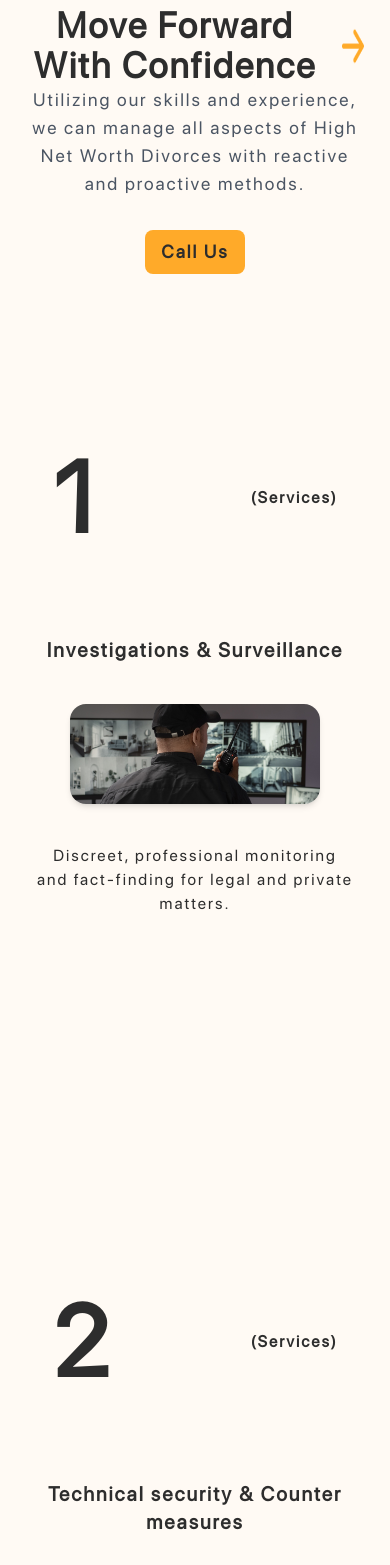
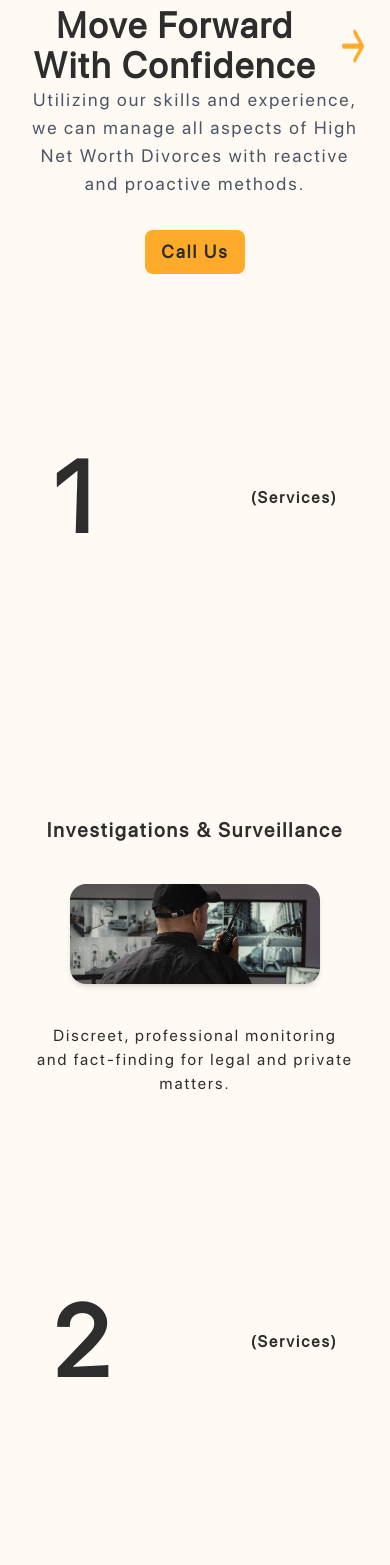
Before and after one commit to rumeshsmrr/Jimmu_V2, a React (Vite) app: page / in a window 390 px wide. Shown: the part 432-1997 px from the top of the page. Built offline with nearby package versions, Linux system fonts and the light colour scheme.

Commit message:
services section scroll animation v1

```diff
--- a/package.json
+++ b/package.json
@@ -10,12 +10,11 @@
     "preview": "vite preview"
   },
   "dependencies": {
-
     "aos": "^2.3.4",
-
     "framer-motion": "^11.15.0",
     "react": "^18.3.1",
-    "react-dom": "^18.3.1"
+    "react-dom": "^18.3.1",
+    "react-intersection-observer": "^9.14.0"
   },
   "devDependencies": {
     "@eslint/js": "^9.17.0",
--- a/src/App.jsx
+++ b/src/App.jsx
@@ -11,11 +11,6 @@ function App() {
   return (
     <>
       <Home />
-      <AboutUs />
-      <Blogs />
-      <ConnectWithUs />
-      <Footer />
-      <FooterBottom />
     </>
   );
 }
--- a/src/Pages/Home.jsx
+++ b/src/Pages/Home.jsx
@@ -2,17 +2,34 @@ import React from "react";
 import Header from "../components/Header.jsx";
 import HeroSection from "../components/HeroSection.jsx";
 import ServicePage from "../components/services.jsx";
+import AboutUs from "../components/AboutUs";
+import Blogs from "../components/Blogs";
+import {Footer, ConnectWithUs, FooterBottom } from "../components/Footer";
 
 export default function Home() {
   return (
     <div>
       <Header />
+
       <section id="home">
         <HeroSection />
       </section>
+
       <section id="services">
         <ServicePage />
       </section>
+
+      <section id="about-us">
+      <AboutUs />
+      </section>
+
+      <section id="blogs">
+      <Blogs />
+      </section>
+
+      <ConnectWithUs />
+      <Footer />
+      <FooterBottom />
     </div>
   );
 }
--- a/src/components/Header.jsx
+++ b/src/components/Header.jsx
@@ -43,22 +43,22 @@ const Header = () => {
             <div className="bg-white shadow-md rounded-full flex items-center justify-center px-2 py-2 mt-4 sm:mt-0 mr-4">
               <ul className="flex flex-wrap justify-center gap-6 px-6">
                 <li>
-                  <a href="#home" className="text-#2d2d2d">
+                  <a href="#home" className="text-secondary">
                     Home
                   </a>
                 </li>
                 <li>
-                  <a href="#services" className="text-#2d2d2d">
+                  <a href="#services" className="text-secondary">
                     Services
                   </a>
                 </li>
                 <li>
-                  <a href="#about-us" className="text-#2d2d2d">
+                  <a href="#about-us" className="text-secondary">
                     About Us
                   </a>
                 </li>
                 <li>
-                  <a href="#blogs" className="text-#2d2d2d">
+                  <a href="#blogs" className="text-secondary">
                     Blogs
                   </a>
                 </li>
--- a/src/components/services.jsx
+++ b/src/components/services.jsx
@@ -1,163 +1,128 @@
 import React from "react";
+import { motion, useAnimation } from "framer-motion";
+import { useInView } from "react-intersection-observer";
 import service1 from "../assets/images/service1.jpg";
 import service2 from "../assets/images/service2.jpg";
 import service3 from "../assets/images/service3.jpg";
 import service4 from "../assets/images/service4.jpg";
 
-const ServicePage = () => {
+const ServiceSection = ({ number, title, description, image, alt, index }) => {
+  const { ref, inView } = useInView({ threshold: 0.5 });
+  const controls = useAnimation();
+
+  React.useEffect(() => {
+    if (inView) {
+      controls.start({
+        opacity: 1,
+        y: 0,
+        filter: "brightness(1)",
+      });
+    } else {
+      controls.start({
+        opacity: 1,
+        y: 50,
+        filter: "brightness(1)",
+      });
+    }
+  }, [inView, controls]);
+
   return (
-    <>
-      <section className="bg-[#FFFAF4] w-full min-h-screen flex items-start justify-center">
-
-        <div className="max-w-full mx-auto grid grid-cols-1 md:grid-cols-2 gap-12 items-start px-4 md:px-0">
-
+    <motion.div
+      ref={ref}
+      className="h-screen flex items-start justify-center"
+      initial={{ opacity: 0, y: 50 }}
+      animate={controls}
+      transition={{ duration: 0.8 }}
+      style={{ position: "sticky", top: 0 }}
+    >
+      <section className="w-full flex items-start justify-center h-full bg-primary">
+        <div className="max-w-full mx-auto grid grid-cols-1 md:grid-cols-2 gap-12 items-start px-4 md:px-0 h-full">
           {/* Left Section */}
           <div className="flex flex-row items-center md:items-start justify-between m-4 md:m-10">
-
-            <h1 className="text-[100px] md:text-[200px] font-bold text-[#2d2d2d] leading-none">1</h1>
-            <p className="text-[#2d2d2d] text-base md:text-lg font-semibold">
+            <h1 className="text-[100px] md:text-[200px] font-bold text-secondary leading-none">
+              {number}
+            </h1>
+            <p className="text-secondary text-base md:text-lg font-semibold">
               (Services)
             </p>
           </div>
 
           {/* Right Section */}
           <div className="mt-6 md:mt-14 flex flex-col gap-10 md:gap-28 items-center md:items-start">
-            <h2 className="text-xl md:text-6xl font-semibold text-[#2d2d2d] text-center md:text-left">
-              Investigations & Surveillance
+            <h2 className="text-xl md:text-6xl font-semibold text-secondary text-center md:text-left">
+              {title}
             </h2>
 
             {/* Image */}
             <div className="w-[300px] md:w-[400px] flex justify-center md:justify-start">
               <img
-                src={service1}
-                alt="Investigations and Surveillance"
+                src={image}
+                alt={alt}
                 className="rounded-2xl shadow-md object-cover w-[250px] md:w-[350px] h-[100px] md:h-[140px]"
               />
             </div>
 
             {/* Description */}
-            <p className="text-base md:text-[25px] text-[#2d2d2d] text-center md:text-left">
-              Discreet, professional monitoring and fact-finding for legal and private matters.
+            <p className="text-base md:text-[25px] text-secondary text-center md:text-left">
+              {description}
             </p>
           </div>
         </div>
       </section>
-
-
-
-      {/* section 2*/}
-      <section className="bg-[#FFFAF4] w-full min-h-screen flex items-start justify-center">
-
-        <div className="max-w-full mx-auto grid grid-cols-1 md:grid-cols-2 gap-12 items-start px-4 md:px-0">
-
-        {/* Left Section */}
-        <div className="flex flex-row items-center md:items-start justify-between m-4 md:m-10">
-
-            <h1 className="text-[100px] md:text-[200px] font-bold text-[#2d2d2d] leading-none">2</h1>
-            <p className="text-[#2d2d2d] text-base md:text-lg font-semibold">
-            (Services)
-            </p>
-        </div>
-
-        {/* Right Section */}
-        <div className="mt-6 md:mt-14 flex flex-col gap-10 md:gap-28 items-center md:items-start">
-            <h2 className="text-xl md:text-6xl font-semibold text-[#2d2d2d] text-center md:text-left">
-            Technical security & Counter measures
-            </h2>
-
-            {/* Image */}
-            <div className="w-[300px] md:w-[400px] flex justify-center md:justify-start">
-            <img
-                src={service2}
-                alt="Investigations and Surveillance"
-                className="rounded-2xl shadow-md object-cover w-[250px] md:w-[350px] h-[100px] md:h-[140px]"
-            />
-            </div>
-
-            {/* Description */}
-            <p className="text-base md:text-[25px] text-[#2d2d2d] text-center md:text-left">
-            Advanced solutions to detect and prevent unauthorized surveillance and breaches
-            </p>
-        </div>
-        </div>
-        </section>
-
-        {/* section 3*/}
-      <section className="bg-[#FFFAF4] w-full min-h-screen flex items-start justify-center">
-
-      <div className="max-w-full mx-auto grid grid-cols-1 md:grid-cols-2 gap-12 items-start px-4 md:px-0">
-
-      {/* Left Section */}
-      <div className="flex flex-row items-center md:items-start justify-between m-4 md:m-10">
-
-          <h1 className="text-[100px] md:text-[200px] font-bold text-[#2d2d2d] leading-none">3</h1>
-          <p className="text-[#2d2d2d] text-base md:text-lg font-semibold">
-          (Services)
-          </p>
-      </div>
-
-      {/* Right Section */}
-      <div className="mt-6 md:mt-14 flex flex-col gap-10 md:gap-28 items-center md:items-start">
-          <h2 className="text-xl md:text-6xl font-semibold text-[#2d2d2d] text-center md:text-left">
-          Cyber Investigators
-          </h2>
-
-          {/* Image */}
-          <div className="w-[300px] md:w-[400px] flex justify-center md:justify-start">
-          <img
-              src={service3}
-              alt="Investigations and Surveillance"
-              className="rounded-2xl shadow-md object-cover w-[250px] md:w-[350px] h-[100px] md:h-[140px]"
-          />
-          </div>
-
-          {/* Description */}
-          <p className="text-base md:text-[25px] text-[#2d2d2d] text-center md:text-left">
-          Expert analysis and tracking of digital crimes, data breaches, and online threats
-          </p>
-      </div>
-      </div>
-      </section>
-
-      {/* section 4*/}
-      <section className="bg-[#FFFAF4] w-full min-h-screen flex items-start justify-center">
-
-        <div className="max-w-full mx-auto grid grid-cols-1 md:grid-cols-2 gap-12 items-start px-4 md:px-0">
-
-        {/* Left Section */}
-        <div className="flex flex-row items-center md:items-start justify-between m-4 md:m-10">
-
-            <h1 className="text-[100px] md:text-[200px] font-bold text-[#2d2d2d] leading-none ">4</h1>
-            <p className="text-[#2d2d2d] text-base md:text-lg font-semibold">
-            (Services)
-            </p>
-        </div>
-
-        {/* Right Section */}
-        <div className="mt-6 md:mt-14 flex flex-col gap-10 md:gap-28 items-center md:items-start">
-            <h2 className="text-xl md:text-6xl font-semibold text-[#2d2d2d] text-center md:text-left">
-            Assets tracing & <br />Forfeiture
-            </h2>
-
-            {/* Image */}
-            <div className="w-[300px] md:w-[400px] flex justify-center md:justify-start">
-            <img
-                src={service4}
-                alt="Investigations and Surveillance"
-                className="rounded-2xl shadow-md object-cover w-[250px] md:w-[350px] h-[100px] md:h-[140px]"
-            />
-            </div>
-
-            {/* Description */}
-            <p className="text-base md:text-[25px] text-[#2d2d2d] text-center md:text-left">
-            Investigating and recovering hidden assets across jurisdictions
-            </p>
-        </div>
-        </div>
-        </section>
-
-    </>
+    </motion.div>
   );
 };
 
+const ServicePage = () => {
+  return (
+    <div className="relative">
+      {services.map((service, index) => (
+        <ServiceSection
+          key={index}
+          number={service.number}
+          title={service.title}
+          description={service.description}
+          image={service.image}
+          alt={service.alt}
+          index={index}
+        />
+      ))}
+    </div>
+  );
+};
+
+const services = [
+  {
+    number: "1",
+    title: "Investigations & Surveillance",
+    description:
+      "Discreet, professional monitoring and fact-finding for legal and private matters.",
+    image: service1,
+    alt: "Investigations and Surveillance",
+  },
+  {
+    number: "2",
+    title: "Technical security & Counter measures",
+    description:
+      "Advanced solutions to detect and prevent unauthorized surveillance and breaches.",
+    image: service2,
+    alt: "Technical security and Counter measures",
+  },
+  {
+    number: "3",
+    title: "Cyber Investigators",
+    description:
+      "Expert analysis and tracking of digital crimes, data breaches, and online threats.",
+    image: service3,
+    alt: "Cyber Investigators",
+  },
+  {
+    number: "4",
+    title: "Assets tracing & Forfeiture",
+    description: "Investigating and recovering hidden assets across jurisdictions.",
+    image: service4,
+    alt: "Assets tracing and Forfeiture",
+  },
+];
+
 export default ServicePage;
--- a/tailwind.config.js
+++ b/tailwind.config.js
@@ -5,7 +5,7 @@ export default {
     extend: {
       colors: {
         primary: "#FFFAF4",
-        secondary: "#00000",
+        secondary: "#2d2d2d",
         assent: "#ffaa29",
       },
       fontFamily: {
```
Also changed, not shown: src/components/HeroSection.jsx (+7 -7 lines), 1 other file (tests, documents, lock files or other folders).
